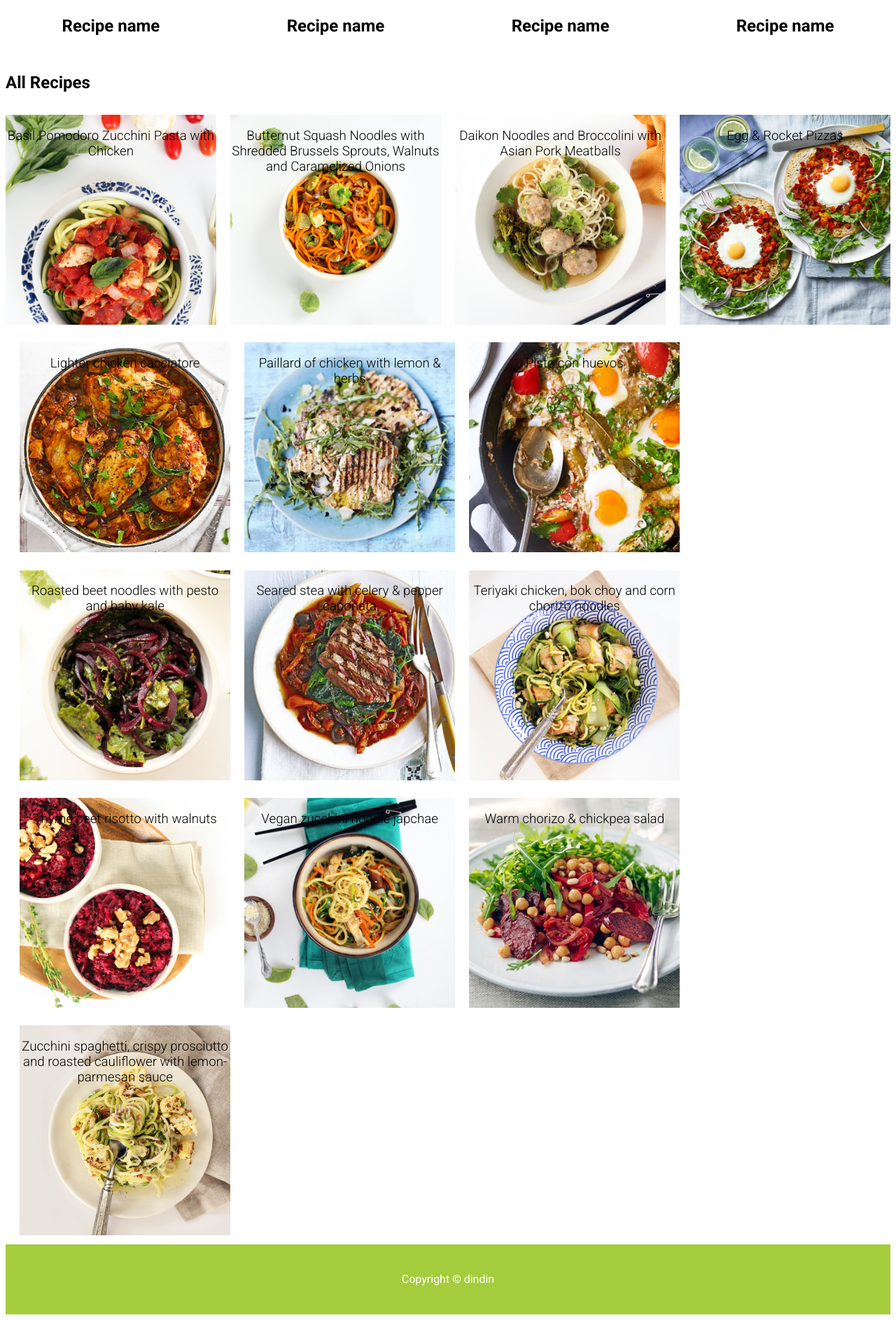
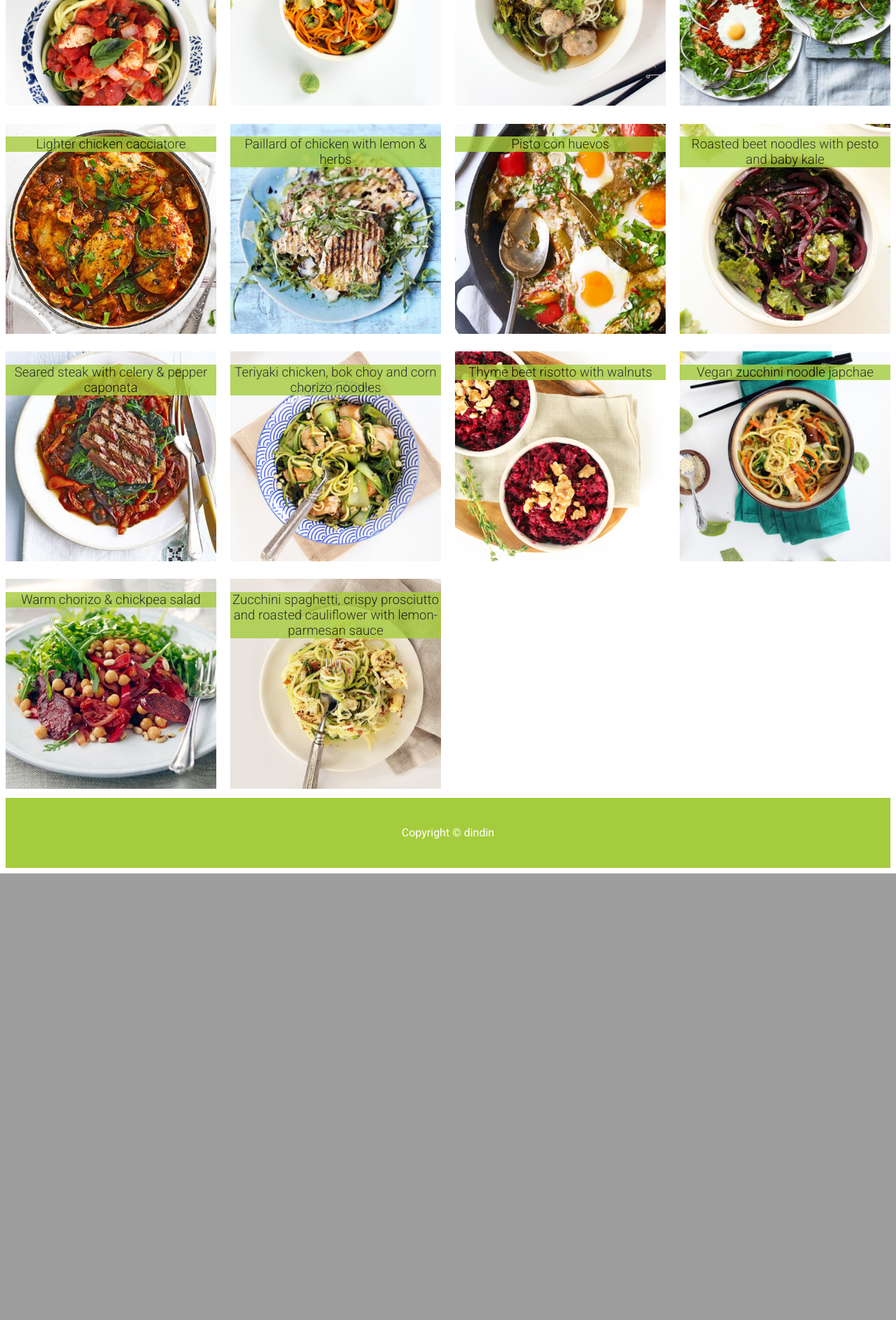
Before and after one commit to LasseGuldhammer/dindin, a PHP site: page / in a window 1280 px wide. Shown: the part 875-2761 px from the top of the page at 70% size. After the commit the page ends 2123 px from the top, so only its background shows below. Run offline with PHP 8.4, Linux system fonts and the light colour scheme.

Commit message:
Styling and non-working JS

```diff
--- a/css/stylesheet.css
+++ b/css/stylesheet.css
@@ -236,11 +236,18 @@ ul.topnav.responsive li.navname{display:none;}
 .weekstyle {
 	background-color:white;
 	height: 300px;
+	position: relative;
 }
 
 
-.col:hover{color:#a5cc3c;
+.col:hover {
+	color:#ffffff;
+}
 
+.col:hover .button2,
+.col:hover .green_bg {
+	opacity: 1.0;
+	transition-duration: 0.2s;
 }
 
 .col:first-child { margin-left: 0; }
@@ -347,6 +354,14 @@ ul.topnav.responsive li.navname{display:none;}
     font-family: 'Roboto', sans-serif;
 }
 
+.button2 {
+	background-color: #a5cc3c;
+	opacity: 0.8;
+	position: absolute;
+	bottom: 10px;
+	left: 17.5%;
+}
+
 
 .button1:hover {
     background-color:black;
@@ -448,6 +463,71 @@ ul.topnav.responsive li.navname{display:none;}
 }
 
 .green_bg {
-	background-color: #65FF5E;
-	opacity: 0.7;
+	background-color: #a5cc3c;
+	opacity: 0.8;
 }
+
+.text-center {
+	text-align: center;
+}
+
+
+/* Pop up styling */
+
+
+/* Popup container - can be anything you want */
+.col_1_of_4 {
+    position: relative;
+    display: inline-block;
+    cursor: pointer;
+    -webkit-user-select: none;
+    -moz-user-select: none;
+    -ms-user-select: none;
+    user-select: none;
+}
+
+/* The actual popup */
+.popup .popuptext {
+    visibility: hidden;
+    width: 160px;
+    background-color: #555;
+    color: #fff;
+    text-align: center;
+    border-radius: 6px;
+    padding: 8px 0;
+    position: absolute;
+    z-index: 1;
+    bottom: 125%;
+    left: 50%;
+    margin-left: -80px;
+}
+
+/* Popup arrow */
+.popup .popuptext::after {
+    content: "";
+    position: absolute;
+    top: 100%;
+    left: 50%;
+    margin-left: -5px;
+    border-width: 5px;
+    border-style: solid;
+    border-color: #555 transparent transparent transparent;
+}
+
+/* Toggle this class - hide and show the popup */
+.popup .show {
+    visibility: visible;
+    -webkit-animation: fadeIn 1s;
+    animation: fadeIn 1s;
+}
+
+/* Add animation (fade in the popup) */
+@-webkit-keyframes fadeIn {
+    from {opacity: 0;}
+    to {opacity: 1;}
+}
+
+@keyframes fadeIn {
+    from {opacity: 0;}
+    to {opacity:1 ;}
+}
--- a/index.php
+++ b/index.php
@@ -34,47 +34,74 @@
     <script src="ajax/generator.js"></script>
 
 
-<!-- four -->
-
-<div class="section group">
-
-	<div class="col span_1_of_4">
-	 <img src="images/400x400.jpg" alt="her er border" />
-    <h2>Recipe name</h2>
-    </div>
-
-	<div class="col span_1_of_4">
-	<img src="images/400x400.jpg" alt="her er border" />
-    <h2>Recipe name</h2>
-	</div>
-
-	<div class="col span_1_of_4">
-	<img src="images/400x400.jpg" alt="her er border" />
-    <h2>Recipe name</h2>
-    </div>
-
-	<div class="col span_1_of_4">
-	<img src="images/400x400.jpg" alt="her er border" />
-    <h2>Recipe name</h2>
-	</div>
-
-</div>
+<!-- All Recipies section starts here -->
 
 <?php
+	// Function that echoes out a recipe's name and filename inside HTML elements
 	function displayRecipe($recipe) {
-		echo '<div class="col span_1_of_4 ' . $recipe->filename . '_bg weekstyle">';
-		echo '<h3>' . $recipe->name . '</h3>';
-		echo '</div>';
+		echo '<div id="' . $recipe->filename . '" class="col span_1_of_4 ' . $recipe->filename . '_bg weekstyle" onclick="assignRecipe()"><h3 class="green_bg">' . $recipe->name . '</h3></div><div class="popup"><span class="popuptext" id="myPopup">A Simple Popup!</span></div>';
 	}
 ?>
 
+<script>
+
+	function assignRecipe() {
+		var popup = document.getElementsById("myPopup");
+		popup.classList.toggle("show");
+	}
+</script>
+
+<h2 class="text-center">ALL RECIPES</h2>
+<hr>
+
+<!-- Row of four recipes -->
 <section>
-	<h1>All Recipes</h1>
 	<div class="section group">
 	<?php
-		foreach($recipe_objects as $recipe) {
-		displayRecipe($recipe);
-	}
+
+		for($i = 0; $i < 4; $i++) {
+			displayRecipe($recipe_objects[$i]);
+		}
+
+	?>
+	</div>
+</section>
+
+<!-- Row of four recipes -->
+<section>
+	<div class="section group">
+	<?php
+
+		for($i = 4; $i < 8; $i++) {
+			displayRecipe($recipe_objects[$i]);
+		}
+
+	?>
+	</div>
+</section>
+
+<!-- Row of four recipes -->
+<section>
+	<div class="section group">
+	<?php
+
+		for($i = 8; $i < 12; $i++) {
+			displayRecipe($recipe_objects[$i]);
+		}
+
+	?>
+	</div>
+</section>
+
+<!-- Row of four recipes -->
+<section>
+	<div class="section group">
+	<?php
+
+		for($i = 12; $i < 14; $i++) {
+			displayRecipe($recipe_objects[$i]);
+		}
+
 	?>
 	</div>
 </section>
--- a/recipe.data.php
+++ b/recipe.data.php
@@ -699,7 +699,7 @@ $pisto_huevos = new Recipe(7, "Pisto con huevos", false, $ingredients_pisto_huev
 
 $beet_noodles = new Recipe(8, "Roasted beet noodles with pesto and baby kale", true, $ingredients_beet_noodles, 16, 25, $recipe_list[7], $recipe_texts[7]);
 
-$seared_steak = new Recipe(9, "Seared stea with celery & pepper caponata", false, $ingredients_seared_steak, 75, 10, $recipe_list[8], $recipe_texts[8]);
+$seared_steak = new Recipe(9, "Seared steak with celery & pepper caponata", false, $ingredients_seared_steak, 75, 10, $recipe_list[8], $recipe_texts[8]);
 
 $teriyaki_chicken = new Recipe(10, "Teriyaki chicken, bok choy and corn chorizo noodles", false, $ingredients_teriyaki_chicken, 26, 25, $recipe_list[9], $recipe_texts[9]);
 
```
Also changed, not shown: ajax_info.php (+26 -25 lines).
